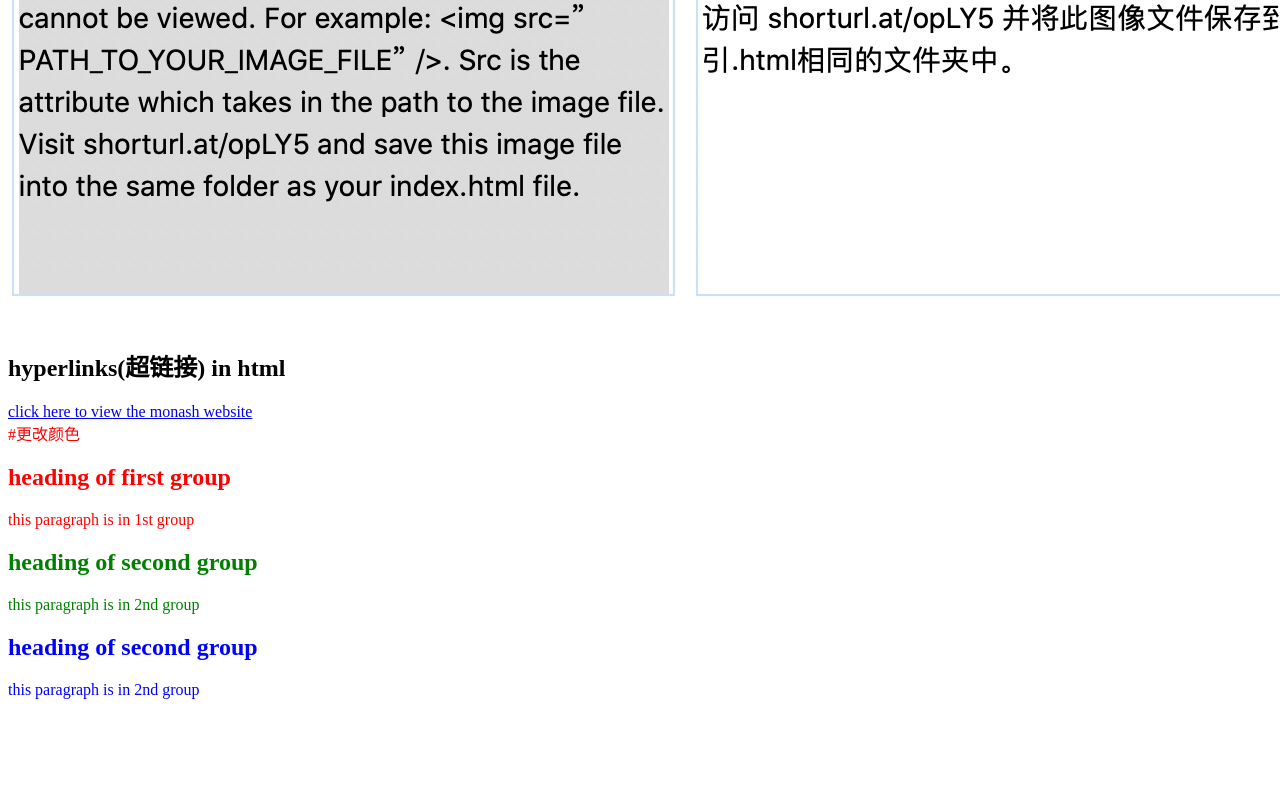
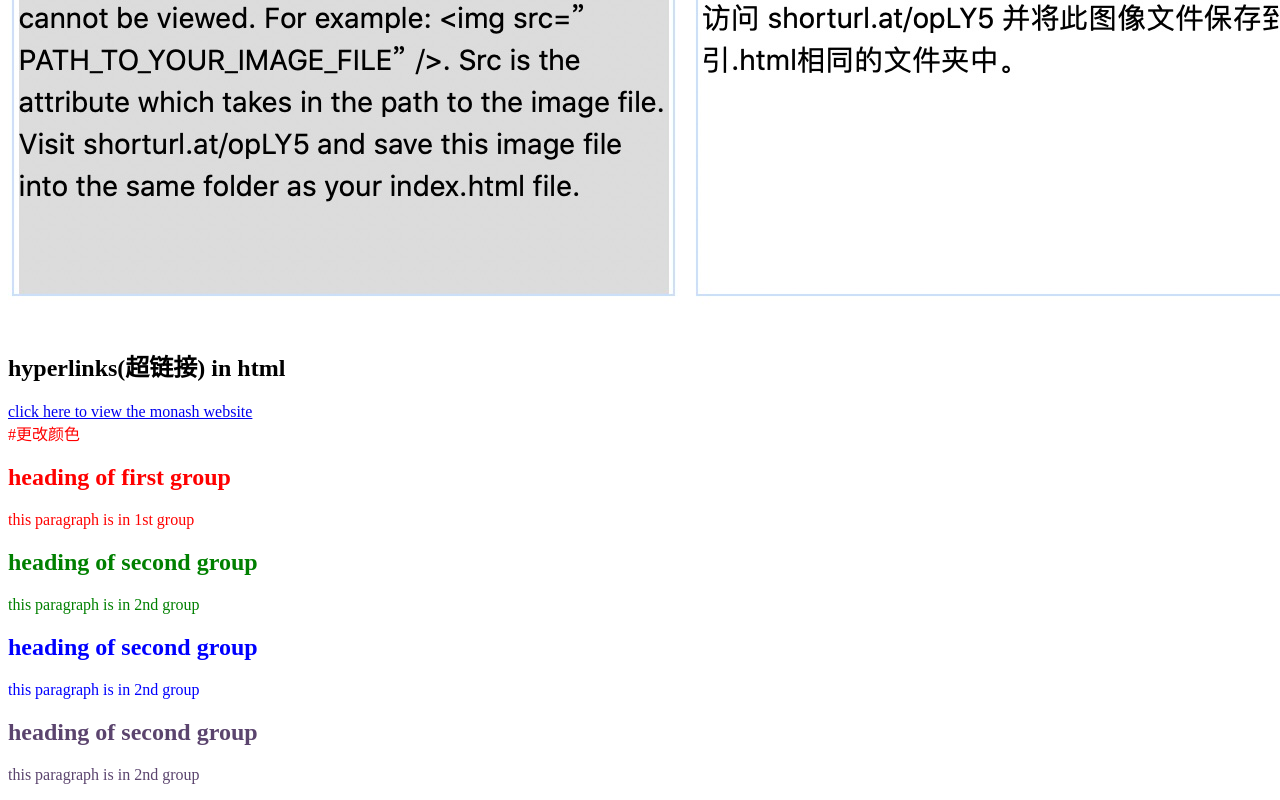
Before and after one commit to ywan0543/FIT3179-viz-project-2-, a plain HTML site: page index.html in a window 1280 px wide. Shown: the part 636-1436 px from the top of the page. Before the commit the page ends 1351 px from the top, so only its background shows below. Drawn offline with Linux system fonts and the light colour scheme.

Commit message:
Update index.html

```diff
--- a/index.html
+++ b/index.html
@@ -36,7 +36,12 @@
     <div style="color:blue;">
         <h2> heading of second group </h2>
         <p>this paragraph is in 2nd group</p>
-</div>
+    </div>
+
+    <div style="color:rgb(91, 68, 110);">
+        <h2> heading of second group </h2>
+        <p>this paragraph is in 2nd group</p>
+    </div>
 
 
 
```
